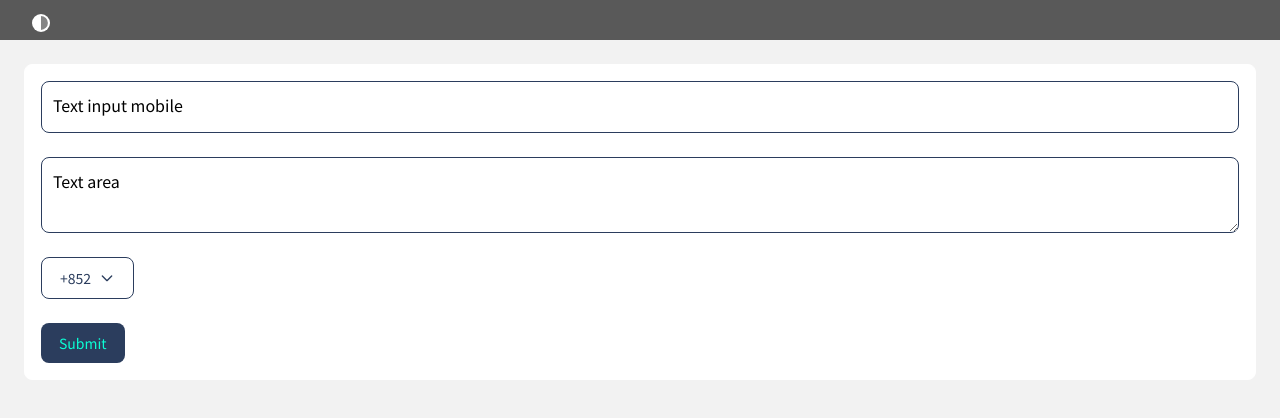
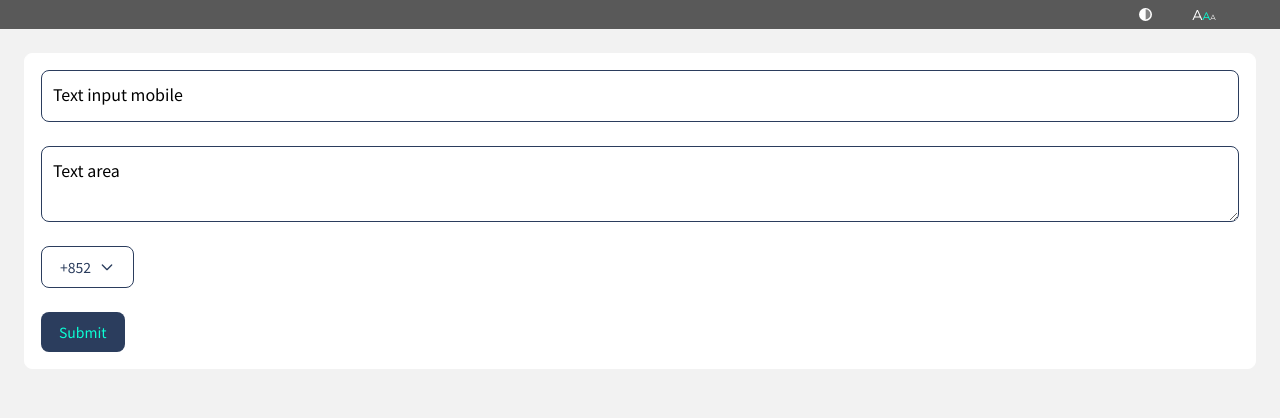
Before and after one commit to xtaaaal/playground, a Next.js app: page /en in a window 1280 px wide. Shown: the top 418 px of the page. Built offline with nearby package versions, Linux system fonts and the light colour scheme.

Commit message:
feat: add font size switcher

```diff
--- /dev/null
+++ b/ui/common/FontSizeSwitcher.tsx
@@ -0,0 +1,32 @@
+'use client';
+import { useState, useEffect } from 'react';
+import classNames from 'classnames';
+import { ChoiceItem } from '@/lib/types/form';
+import { HoverDropdown } from '@/ui/controls';
+
+export function FontSizeSwitcher() {
+  const [mounted, setMounted] = useState(false);
+  const [fontSize, setFontSize] = useState('m');
+
+  const FONT_SIZES_ITEMS: ChoiceItem[] = [
+    { label: 'A', value: 'l' },
+    { label: 'A', value: 'm' },
+    { label: 'A', value: 's' },
+  ];
+
+  useEffect(() => {
+    setMounted(true);
+  }, []);
+
+  if (!mounted) {
+    return null;
+  }
+
+  return (
+    <HoverDropdown
+      name="font_size"
+      iconLabel={'fontButton'}
+      items={FONT_SIZES_ITEMS}
+    />
+  );
+}
--- a/ui/common/Header.tsx
+++ b/ui/common/Header.tsx
@@ -1,11 +1,16 @@
 'use client';
-import { ThemeSwitcher } from '@/ui/common';
+import { ThemeSwitcher, FontSizeSwitcher } from '@/ui/common';
 
 export function Header() {
   return (
     <header>
-      <div className="flex justify-between w-full px-4 bg-darkgray dark:bg-navy">
-        <ThemeSwitcher />
+      <div className="flex items-center justify-end w-full px-6 bg-darkgray dark:bg-navy">
+        <div className="mr-4">
+          <ThemeSwitcher />
+        </div>
+        <div className="mr-4">
+          <FontSizeSwitcher />
+        </div>
       </div>
     </header>
   );
--- a/ui/common/Icon.tsx
+++ b/ui/common/Icon.tsx
@@ -2,6 +2,7 @@ import { forwardRef } from 'react';
 import classNames from 'classnames';
 
 import IconThemeButton from '@/assets/icons/theme-button.svg';
+import IconFontButton from '@/assets/icons/font-size.svg';
 
 export type IconNames = keyof typeof components;
 
@@ -16,9 +17,12 @@ export interface IconProps
   disabled?: boolean;
 }
 
-const components = {
+export const components = {
   themeButton: IconThemeButton,
+  fontButton: IconFontButton,
 };
+
+
 
 export const Icon = forwardRef<HTMLElement, IconProps>((props, ref) => {
   const { icon, ..._props } = props;
@@ -33,9 +37,9 @@ export const Icon = forwardRef<HTMLElement, IconProps>((props, ref) => {
         'inline-block w-[1em] h-[1em] align-middle shrink-0 stroke-0',
         props.className,
         {
-          'text-[18px]': props.size === 'small',
-          'text-[24px]': props.size === 'normal' || !props.size,
-          'text-[36px]': props.size === 'large',
+          'text-[13px]': props.size === 'small',
+          'text-[18px]': props.size === 'normal' || !props.size,
+          'text-[24px]': props.size === 'large',
           disabled: props.disabled,
         }
       )}
--- a/ui/common/ThemeSwitcher.tsx
+++ b/ui/common/ThemeSwitcher.tsx
@@ -26,6 +26,7 @@ export function ThemeSwitcher() {
       })}
     >
       <button
+        className="flex items-center"
         onClick={() => setTheme(currentTheme === 'light' ? 'dark' : 'light')}
       >
         <Icon icon="themeButton" size="small" />
--- a/ui/common/index.ts
+++ b/ui/common/index.ts
@@ -1,4 +1,5 @@
 export * from "./Footer";
+export * from "./FontSizeSwitcher";
 export * from "./Header";
 export * from "./Icon";
 export * from "./ThemeSwitcher";
--- /dev/null
+++ b/ui/controls/HoverDropdown.tsx
@@ -0,0 +1,49 @@
+'use client';
+
+import { forwardRef, useState, useRef } from 'react';
+import { ChoiceFieldProps, ChoiceItem, ColorScheme } from '@/lib/types/form';
+import { Icon, IconNames } from '@/ui/common';
+
+export interface HoverDropdownProps<T = string> extends ChoiceFieldProps {
+  label?: string;
+  iconLabel?: IconNames;
+  items: ChoiceItem[];
+}
+
+export const HoverDropdown = forwardRef<HTMLDivElement, HoverDropdownProps>(
+  ({ label, iconLabel, name, items, ...props }, ref) => {
+    const [open, setOpen] = useState(false);
+
+    return (
+      <>
+        <div className="flex justify-center">
+          <div onMouseLeave={() => setOpen(false)} className="relative">
+            <button
+              onMouseOver={() => setOpen(true)}
+              className="flex items-center px-2"
+            >
+              {iconLabel && <Icon icon={iconLabel} size="large" />}
+              <span className="px-2">{label}</span>
+            </button>
+            <ul
+              className={`absolute z-50 right-0 w-[80px] bg-black text-white px-4 ${
+                open ? 'block' : 'hidden'
+              }`}
+            >
+              {items.map((item) => (
+                <li
+                  key={item.value}
+                  className="flex w-full justify-center items-center px-3 py-2 py-0 text-center hover:text-lightblue"
+                >
+                  <span>{item.label}</span>
+                </li>
+              ))}
+            </ul>
+          </div>
+        </div>
+      </>
+    );
+  }
+);
+
+HoverDropdown.displayName = 'HoverDropdown';
--- a/ui/controls/index.ts
+++ b/ui/controls/index.ts
@@ -1,4 +1,5 @@
 export * from "./Button";
 export * from "./Dropdown";
+export * from "./HoverDropdown";
 export * from "./OTPField";
 export * from "./TextField";
```
Also changed, not shown: assets/icons/font-size.svg (added).
